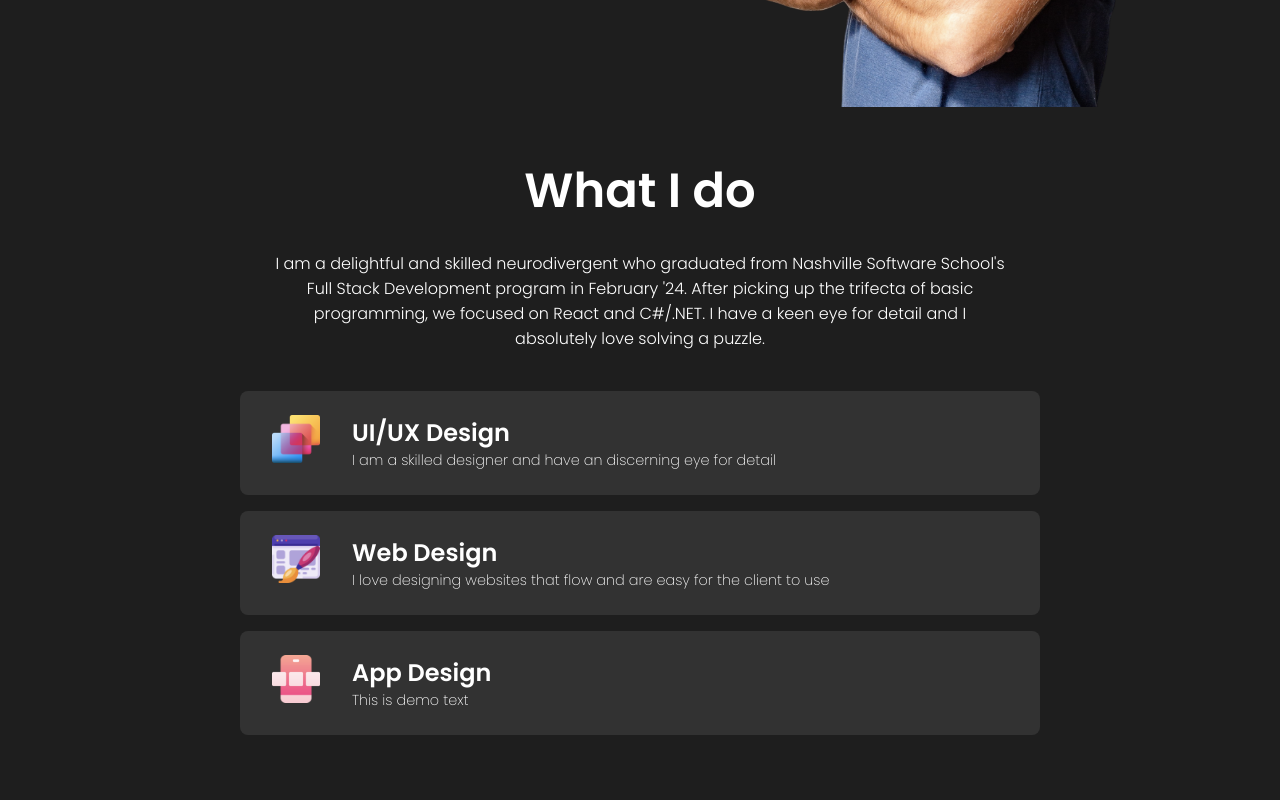
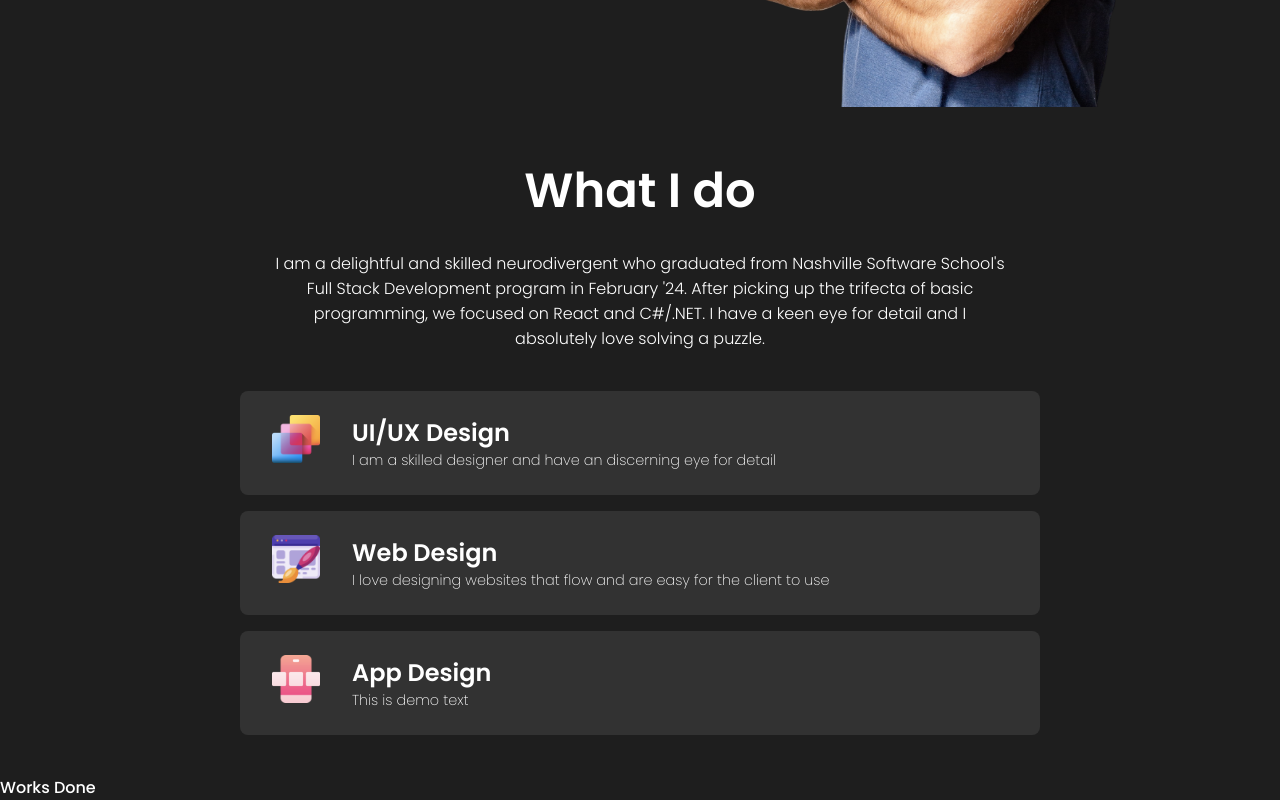
Before and after one commit to Foxglovery/portfolio, a React (Create React App) app: page / in a window 1280 px wide. Shown: the part 709-1509 px from the top of the page. Before the commit the page ends 1484 px from the top, so only its background shows below. Built offline with nearby package versions, Linux system fonts and the light colour scheme.

Commit message:
added Portfolio section

```diff
--- a/src/App.js
+++ b/src/App.js
@@ -1,12 +1,14 @@
 import Navbar from "./components/Navbar/Navbar";
 import Intro from "./components/Intro/Intro";
 import Skills from "./components/Skills/Skills";
+import Works from "./components/Works/Works";
 function App() {
   return (
     <div className="App">
       <Navbar />
       <Intro />
       <Skills />
+      <Works />
     </div>
   );
 }
--- /dev/null
+++ b/src/components/Works/Works.js
@@ -0,0 +1,8 @@
+import React from "react";
+import "./Works.css";
+
+const Works = () => {
+  return <section id="works">Works Done</section>;
+};
+
+export default Works;
```
Also changed, not shown: src/components/Works/Works.css (added).
